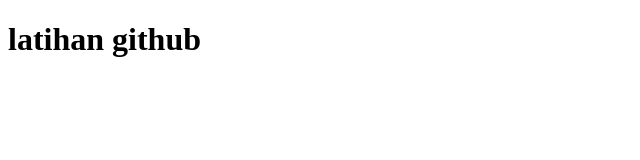
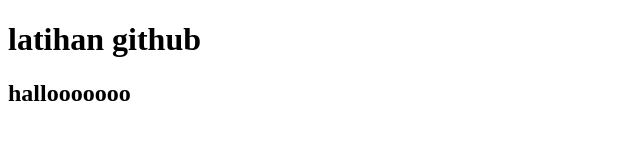
Before and after one commit to wildan1234567/latihan_git, a plain HTML site: page index.html in a window 1280 px wide. Shown: the whole page, without its empty margins (0-640 px from the left). Drawn offline with Linux system fonts and the light colour scheme.

Commit message:
tambah h2 lagi

```diff
--- a/index.html
+++ b/index.html
@@ -8,5 +8,6 @@
 </head>
 <body>
     <h1>latihan github</h1>
+    <h2>hallooooooo</h2>
 </body>
 </html>
```
